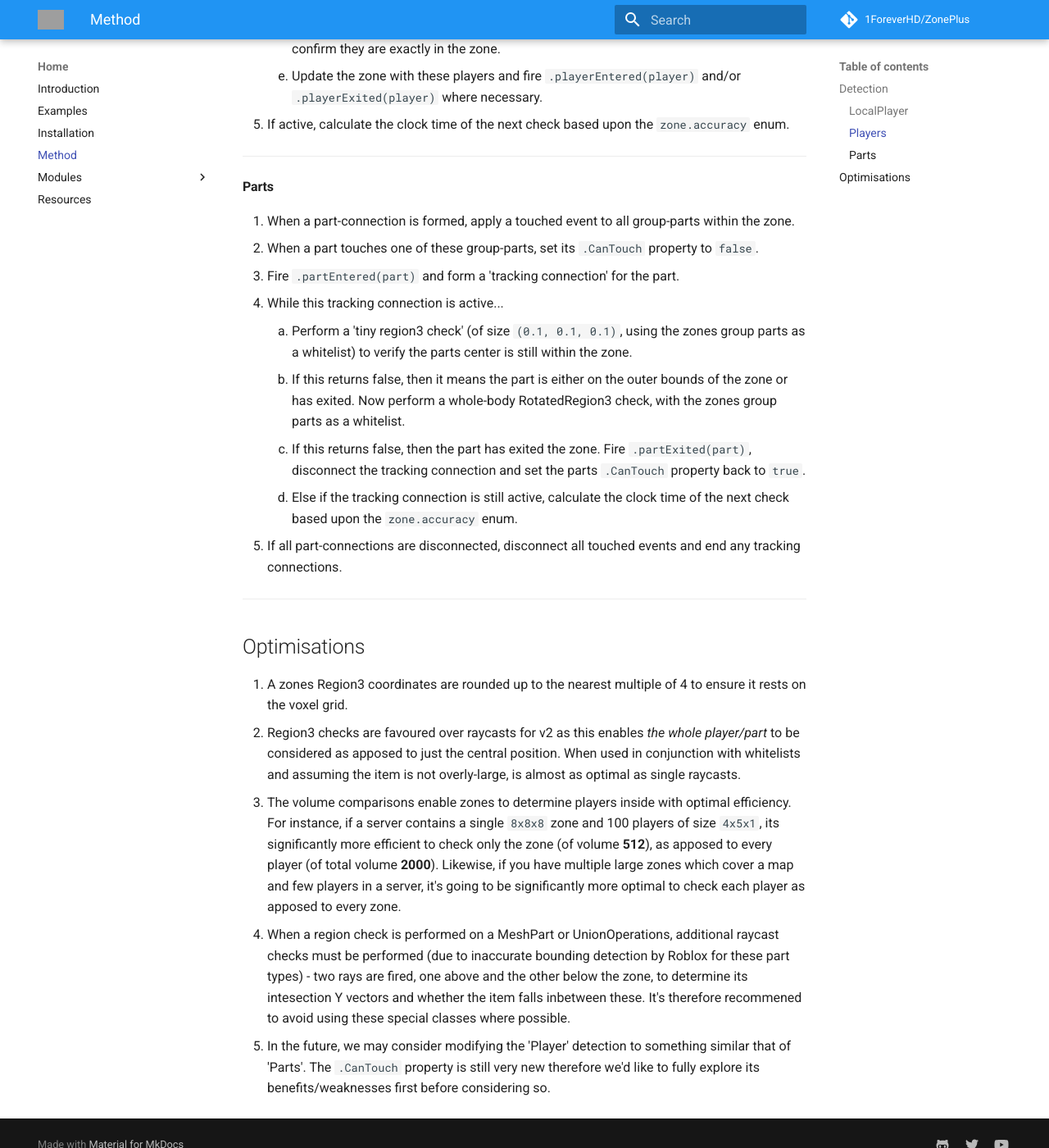
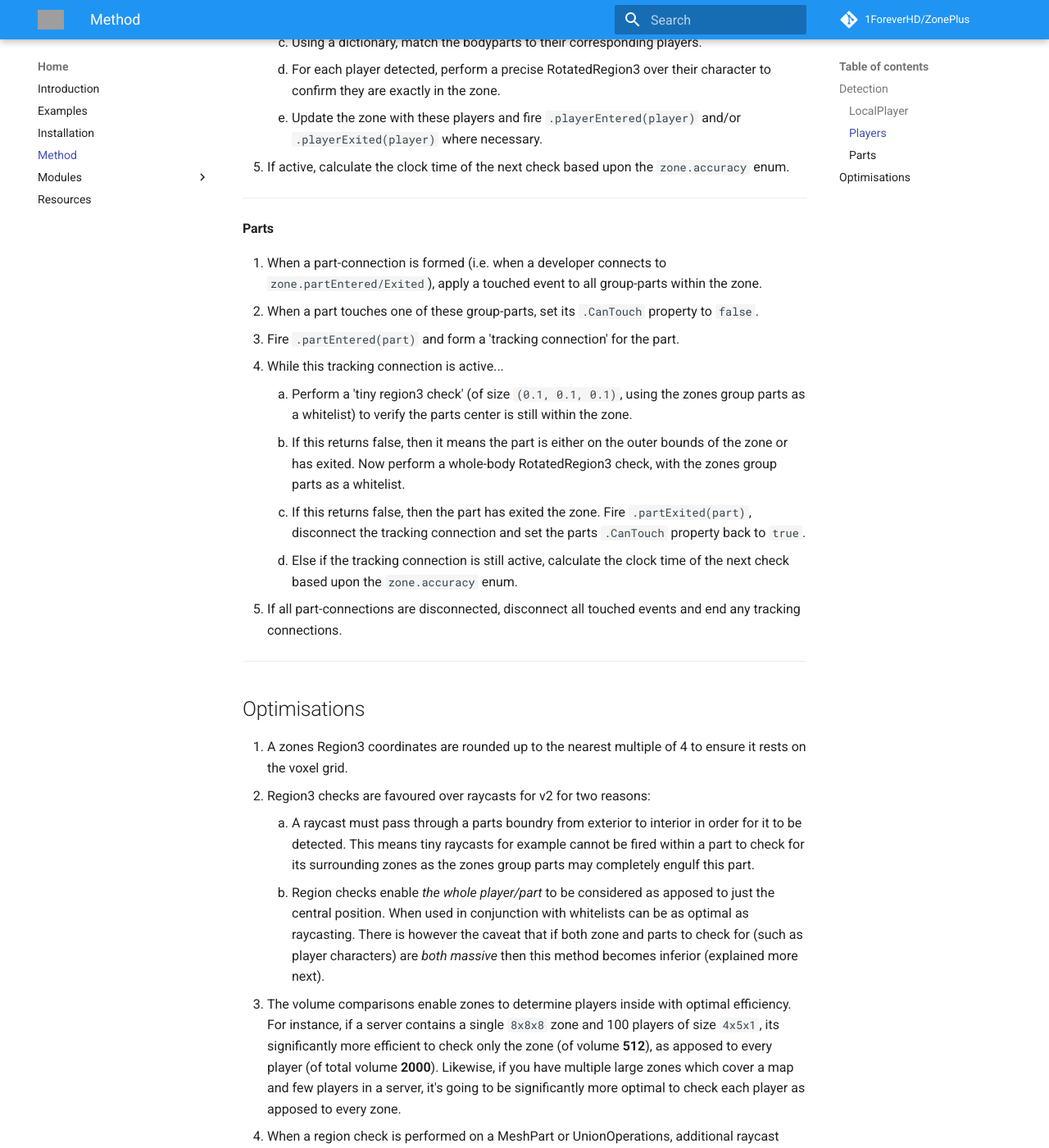
Before and after one commit to 1ForeverHD/ZonePlus, an MkDocs documentation site: the page built from docs/method.md, in a window 1280 px wide and 1400 px high, scrolled down 1470 px. Shown: the whole window at 82% size. Built offline with MkDocs 1.6.1 and Material for MkDocs 9.7.7, drawn with Linux system fonts in a browser that asks for light colours; comment, search, counter and statistics services are not loaded; some of the changed text lies outside the part shown; grey boxes are pictures that could not be loaded.

Commit message:
Updated docs

```diff
--- a/docs/method.md
+++ b/docs/method.md
@@ -12,7 +12,7 @@
 
 -------------------------------------
 #### LocalPlayer
-1. While a localplayer-connection is active...
+1. While a localplayer-connection is active (i.e. when a developer connects to ``zone.localPlayerEntered/Exited``)...
 2. Perform a RotatedRegion3 check within the local player. An array of all zone group parts is used as its whitelist.
 3. Use this result to determine the zones the player is within.
 4. Update each of these returned zones and determine whether ``.localPlayerEntered`` or ``.localPlayerExited`` should be fired.
@@ -20,7 +20,7 @@
 
 -------------------------------------
 ####  Players
-1. While a player-connection is active...
+1. While a player-connection is active (i.e. when a developer connects to ``zone.playerEntered/Exited``)...
 2. Compare the total volume of all zones against the total volume of all player characters (these are pre-determined through events instead of calculating every check).
 3. If the total characters volume is *less than* the total zone volume then:
       1. Iterate through each player in the server.
@@ -37,7 +37,7 @@
 
 -------------------------------------
 #### Parts
-1. When a part-connection is formed, apply a touched event to all group-parts within the zone.
+1. When a part-connection is formed (i.e. when a developer connects to ``zone.partEntered/Exited``), apply a touched event to all group-parts within the zone.
 2. When a part touches one of these group-parts, set its ``.CanTouch`` property to ``false``.
 3. Fire ``.partEntered(part)`` and form a 'tracking connection' for the part.
 4. While this tracking connection is active...
@@ -50,7 +50,10 @@
 -------------------------------------
 ## Optimisations
 1. A zones Region3 coordinates are rounded up to the nearest multiple of 4 to ensure it rests on the voxel grid.
-2. Region3 checks are favoured over raycasts for v2 as this enables *the whole player/part* to be considered as apposed to just the central position. When used in conjunction with whitelists and assuming the item is not overly-large, is almost as optimal as single raycasts.
+2. Region3 checks are favoured over raycasts for v2 for two reasons:
+      1. A raycast must pass through a parts boundry from exterior to interior in order  for it to be detected. This means tiny raycasts for example cannot be fired within a part to check for its surrounding zones as the zones group parts may completely engulf this part.
+      2. Region checks enable *the whole player/part* to be considered as apposed to just the central position. When used in conjunction with whitelists can be as optimal as raycasting. There is however the caveat that if both zone and parts to check for (such as player characters) are *both massive* then this method becomes inferior (explained more next).
 3. The volume comparisons enable zones to determine players inside with optimal efficiency. For instance, if a server contains a single ``8x8x8`` zone and 100 players of size ``4x5x1``, its significantly more efficient to check only the zone (of volume **512**), as apposed to every player (of total volume **2000**). Likewise, if you have multiple large zones which cover a map and few players in a server, it's going to be significantly more optimal to check each player as apposed to every zone.
 4. When a region check is performed on a MeshPart or UnionOperations, additional raycast checks must be performed (due to inaccurate bounding detection by Roblox for these part types) - two rays are fired, one above and the other below the zone, to determine its intesection Y vectors and whether the item falls inbetween these. It's therefore recommened to avoid using these special classes where possible.
-5. In the future, we may consider modifying the 'Player' detection to something similar that of 'Parts'. The ``.CanTouch`` property is still very new therefore we'd like to fully explore its benefits/weaknesses first before considering so.
+5. .Touched abuse checks are enforced to prevent parts firing these events more than the property value of whatever ``enum.accuracy`` is.
+6. In the future, we may consider modifying the 'Player' detection to something similar that of 'Parts'. The ``.CanTouch`` property is still very new therefore we'd like to fully explore its benefits/weaknesses first before considering so.
```
